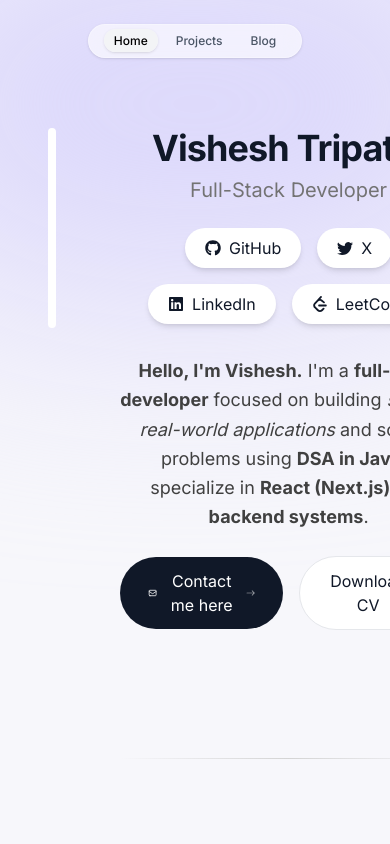
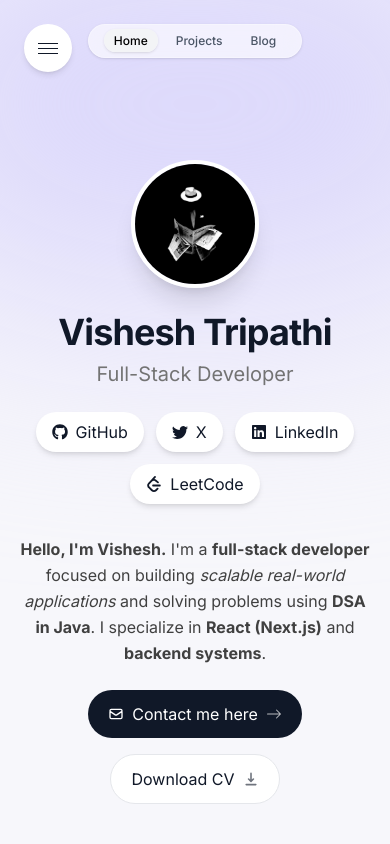
Before and after one commit to VTCodeCraft/next-portfolio, a Next.js app: page / in a window 390 px wide. Shown: the top 844 px of the page. Built offline with nearby package versions, Linux system fonts and the light colour scheme.

Commit message:
Refactor layout and components for improved responsiveness and styling; update sidebar for mobile navigation

```diff
--- a/app/layout.tsx
+++ b/app/layout.tsx
@@ -9,8 +9,7 @@ const inter = Inter({
 
 export const metadata: Metadata = {
   title: "Vishesh Tripathi - Portfolio",
-  description:
-    "Vishesh Tripathi is a full-stack developer portfolio.",
+  description: "Vishesh Tripathi is a full-stack developer portfolio.",
 };
 
 export default function RootLayout({
@@ -25,13 +24,13 @@ export default function RootLayout({
       >
         {/* BACKGROUND BLOBS */}
         <div className="absolute -top-24 left-1/2 -translate-x-1/2 w-175 h-100 bg-[#dbd7fb] blur-[120px] rounded-full -z-10" />
-        <div className="absolute -bottom-24 left-1/2 -translate-x-1/2 w-175 h-[400px] bg-[#fbe2e3] blur-[120px] rounded-full -z-10" />
+        <div className="absolute -bottom-24 left-1/2 -translate-x-1/2 w-175 h-100 bg-[#fbe2e3] blur-[120px] rounded-full -z-10" />
 
-        {/* HEADER */}
+        {/* HEADER — full width, centered pill */}
         <Header />
 
         {/* CONTENT */}
-        <main className="flex justify-center w-full px-6 pt-32 pb-20">
+        <main className="flex justify-center w-full px-4 sm:px-6 pt-32 pb-20">
           <div className="w-full max-w-6xl">{children}</div>
         </main>
       </body>
--- a/app/page.tsx
+++ b/app/page.tsx
@@ -6,23 +6,25 @@ import ProfileSidebar from "@/components/profile-sidebar";
 
 export default function Home() {
   return (
-    <div className="flex max-w-6xl mx-auto px-6 gap-16">
+    <div className="mx-auto flex w-full max-w-6xl flex-col items-center gap-8 lg:flex-row lg:items-stretch lg:gap-10 xl:gap-14">
 
-      {/* LEFT SIDE (NAV) */}
-      <div className="hidden lg:flex flex-col gap-16 w-60">
+      {/* LEFT COLUMN — Nav links only */}
+      <aside className="w-full lg:w-44 lg:shrink-0 lg:sticky lg:top-32 lg:self-start">
         <Sidebar />
-      </div>
+      </aside>
 
-      <div className="flex flex-col gap-16 w-50 position- top-20">
+      {/* PROFILE IMAGE — its own column between sidebar and content */}
+      {/* On mobile: shown inline above main content */}
+      <div className="hidden lg:flex lg:items-center lg:justify-start lg:shrink-0 lg:sticky lg:top-28 lg:self-start lg:pt-2">
         <ProfileSidebar />
       </div>
 
       {/* MAIN CONTENT */}
-      <div className="flex-1 space-y-32">
+      <main className="flex min-w-0 w-full flex-1 flex-col items-center space-y-24 sm:space-y-28 lg:items-stretch lg:space-y-32">
         <Intro />
         <SectionDivider />
         <Skills />
-      </div>
+      </main>
 
     </div>
   );
--- a/components/header.tsx
+++ b/components/header.tsx
@@ -10,7 +10,7 @@ export default function Header() {
   const pathname = usePathname();
 
   return (
-    <header className="fixed top-6 inset-x-0 z-50 flex justify-center">
+    <header className="fixed top-6 left-0 right-0 z-50 flex justify-center px-4">
 
       {/* NAV CONTAINER */}
       <div className="relative w-fit">
--- a/components/intro.tsx
+++ b/components/intro.tsx
@@ -13,10 +13,26 @@ export default function Intro() {
     <section id="introduction" className="w-full flex justify-center">
 
       {/* CENTERED CONTAINER */}
-      <div className="max-w-5xl w-full flex flex-col md:flex-row items-center justify-center gap-16">
+      <div className="max-w-5xl w-full flex flex-col lg:flex-row items-center justify-center gap-16">
 
         {/* CONTENT */}
-        <div className="flex flex-col items-center md:items-start text-center md:text-left max-w-xl">
+        <div className="flex flex-col items-center lg:items-start text-center lg:text-left max-w-xl">
+          <motion.div
+            className="mb-6 lg:hidden"
+            initial={{ opacity: 0, scale: 0 }}
+            animate={{ opacity: 1, scale: 1 }}
+            transition={{ duration: 0.4 }}
+          >
+            <Image
+              src="/profile.jpg"
+              alt="Vishesh Tripathi"
+              width={120}
+              height={120}
+              quality={95}
+              priority
+              className="h-32 w-32 rounded-full object-cover border-4 border-white shadow-xl"
+            />
+          </motion.div>
 
           {/* NAME */}
           <motion.h1
@@ -40,7 +56,7 @@ export default function Intro() {
 
           {/* SOCIALS */}
           <motion.div
-            className="flex flex-wrap gap-4 mt-6 justify-center md:justify-start"
+            className="mt-6 flex flex-wrap justify-center gap-3 lg:justify-start lg:gap-4"
             initial={{ opacity: 0, y: 20 }}
             animate={{ opacity: 1, y: 0 }}
             transition={{ delay: 0.2 }}
@@ -48,7 +64,7 @@ export default function Intro() {
             <Link
               href="https://github.com/VTCodeCraft"
               target="_blank"
-              className="flex items-center gap-2 px-5 py-2 rounded-full bg-white shadow-md hover:scale-105 transition"
+              className="flex items-center gap-2 rounded-full bg-white px-4 py-2 shadow-md transition hover:scale-105 sm:px-5"
             >
               <FaGithub />
               GitHub
@@ -57,7 +73,7 @@ export default function Intro() {
             <Link
               href="https://x.com/VTCodeCraft_"
               target="_blank"
-              className="flex items-center gap-2 px-5 py-2 rounded-full bg-white shadow-md hover:scale-105 transition"
+              className="flex items-center gap-2 rounded-full bg-white px-4 py-2 shadow-md transition hover:scale-105 sm:px-5"
             >
               <BsTwitter />
               X
@@ -66,7 +82,7 @@ export default function Intro() {
             <Link
               href="https://linkedin.com/in/vishesh-tripathi-6b6a41213"
               target="_blank"
-              className="flex items-center gap-2 px-5 py-2 rounded-full bg-white shadow-md hover:scale-105 transition"
+              className="flex items-center gap-2 rounded-full bg-white px-4 py-2 shadow-md transition hover:scale-105 sm:px-5"
             >
               <FaLinkedin />
               LinkedIn
@@ -76,7 +92,7 @@ export default function Intro() {
               href="https://leetcode.com/u/VTCodeCraft/"
               target="_blank"
               rel="noopener noreferrer"
-              className="flex items-center gap-2 px-5 py-2 rounded-full bg-white shadow-md hover:scale-105 transition"
+              className="flex items-center gap-2 rounded-full bg-white px-4 py-2 shadow-md transition hover:scale-105 sm:px-5"
             >
               <SiLeetcode />
               LeetCode
@@ -85,13 +101,13 @@ export default function Intro() {
 
           {/* DESCRIPTION */}
           <motion.h1
-            className="mt-8 text-lg text-neutral-700 leading-relaxed"
+            className="mt-8 text-base leading-relaxed text-neutral-700 sm:text-lg"
             initial={{ opacity: 0, y: 20 }}
             animate={{ opacity: 1, y: 0 }}
             transition={{ delay: 0.25 }}
           >
-            <span className="font-bold">Hello, I'm Vishesh.</span>{" "}
-            I'm a <span className="font-bold">full-stack developer</span> focused on{" "}
+            <span className="font-bold">Hello, I&apos;m Vishesh.</span>{" "}
+            I&apos;m a <span className="font-bold">full-stack developer</span> focused on{" "}
             building <span className="italic">scalable real-world applications</span>{" "}
             and solving problems using{" "}
             <span className="font-bold">DSA in Java</span>. I specialize in{" "}
@@ -101,7 +117,7 @@ export default function Intro() {
 
           {/* BUTTONS */}
           <motion.div
-            className="flex flex-row items-center gap-4 mt-6 justify-center md:justify-start"
+            className="mt-6 flex flex-wrap items-center justify-center gap-4 lg:justify-start"
             initial={{ opacity: 0, y: 20 }}
             animate={{ opacity: 1, y: 0 }}
             transition={{ delay: 0.2 }}
@@ -109,7 +125,7 @@ export default function Intro() {
             <Link
               href="mailto:work.vishesh12.05@gmail.com"
               target="_blank"
-              className="group bg-gray-900 text-white px-7 py-3 flex items-center gap-2 rounded-full hover:scale-105 transition"
+              className="group flex items-center gap-2 rounded-full bg-gray-900 px-5 py-3 text-white transition hover:scale-105 sm:px-7"
             >
               <HiOutlineMail />
               Contact me here
@@ -121,7 +137,7 @@ export default function Intro() {
               download="Vishesh-Tripathi-Resume.pdf"
               target="_blank"
               rel="noopener noreferrer"
-              className="group bg-white px-7 py-3 flex items-center gap-2 rounded-full border border-gray-200 hover:scale-105 transition"
+              className="group flex items-center gap-2 rounded-full border border-gray-200 bg-white px-5 py-3 transition hover:scale-105 sm:px-7"
             >
               Download CV
               <HiDownload className="opacity-60 group-hover:translate-y-1 transition" />
--- a/components/sidebar.tsx
+++ b/components/sidebar.tsx
@@ -1,4 +1,6 @@
 "use client";
+
+import { useState } from "react";
 
 const sections = [
   { name: "Introduction", href: "#introduction" },
@@ -8,9 +10,49 @@ const sections = [
 ];
 
 export default function Sidebar() {
+  const [isOpen, setIsOpen] = useState(false);
+
   return (
-    <aside className="hidden lg:flex flex-col gap-8 fixed left-10 top-1/2 -translate-y-1/2 text-gray-500">
+    <>
+      <div className="fixed left-6 top-6 z-50 lg:hidden">
+        <button
+          type="button"
+          aria-controls="mobile-sidebar"
+          aria-expanded={isOpen}
+          aria-label="Toggle section navigation"
+          onClick={() => setIsOpen((open) => !open)}
+          className="flex h-12 w-12 flex-col items-center justify-center gap-1 rounded-full bg-white shadow-md transition"
+        >
+          <span className="block h-px w-5 bg-gray-900" />
+          <span className="block h-px w-5 bg-gray-900" />
+          <span className="block h-px w-5 bg-gray-900" />
+        </button>
 
+        {isOpen ? (
+          <aside
+            id="mobile-sidebar"
+            className="mt-4 w-60 rounded-3xl bg-white p-6 shadow-xl"
+          >
+            <nav className="flex flex-col gap-6 text-gray-500">
+              {sections.map((item) => (
+                <a
+                  key={item.href}
+                  href={item.href}
+                  onClick={() => setIsOpen(false)}
+                  className="flex items-center gap-4 group transition"
+                >
+                  <span className="w-6 h-px bg-gray-300 group-hover:bg-black transition" />
+                  <span className="group-hover:text-black transition">
+                    {item.name}
+                  </span>
+                </a>
+              ))}
+            </nav>
+          </aside>
+        ) : null}
+      </div>
+
+      <aside className="hidden fixed left-10 top-1/2 -translate-y-1/2 text-gray-500 lg:flex lg:flex-col lg:gap-8">
         {sections.map((item) => (
           <a
             key={item.href}
@@ -23,7 +65,7 @@ export default function Sidebar() {
             </span>
           </a>
         ))}
-
       </aside>
+    </>
   );
 }
--- a/components/skills.tsx
+++ b/components/skills.tsx
@@ -6,9 +6,9 @@ import { skillsData } from '@/lib/data'
 
 export default function Skills() {
   return (
-    <section>
+    <section id="skills" className="flex w-full flex-col items-center justify-center text-center lg:items-start lg:justify-start lg:text-left">
          <SectionHeading>Technical Skills</SectionHeading>
-         <ul>
+         <ul className="mx-auto text-center lg:mx-0 lg:text-left">
                  {skillsData.map((skill , index) => (
                   <li key={index}>{skill}
                   </li>
```
Also changed, not shown: components/profile-sidebar.tsx (line endings or trailing spaces). Lines whose indentation alone changed are shown as unchanged.
